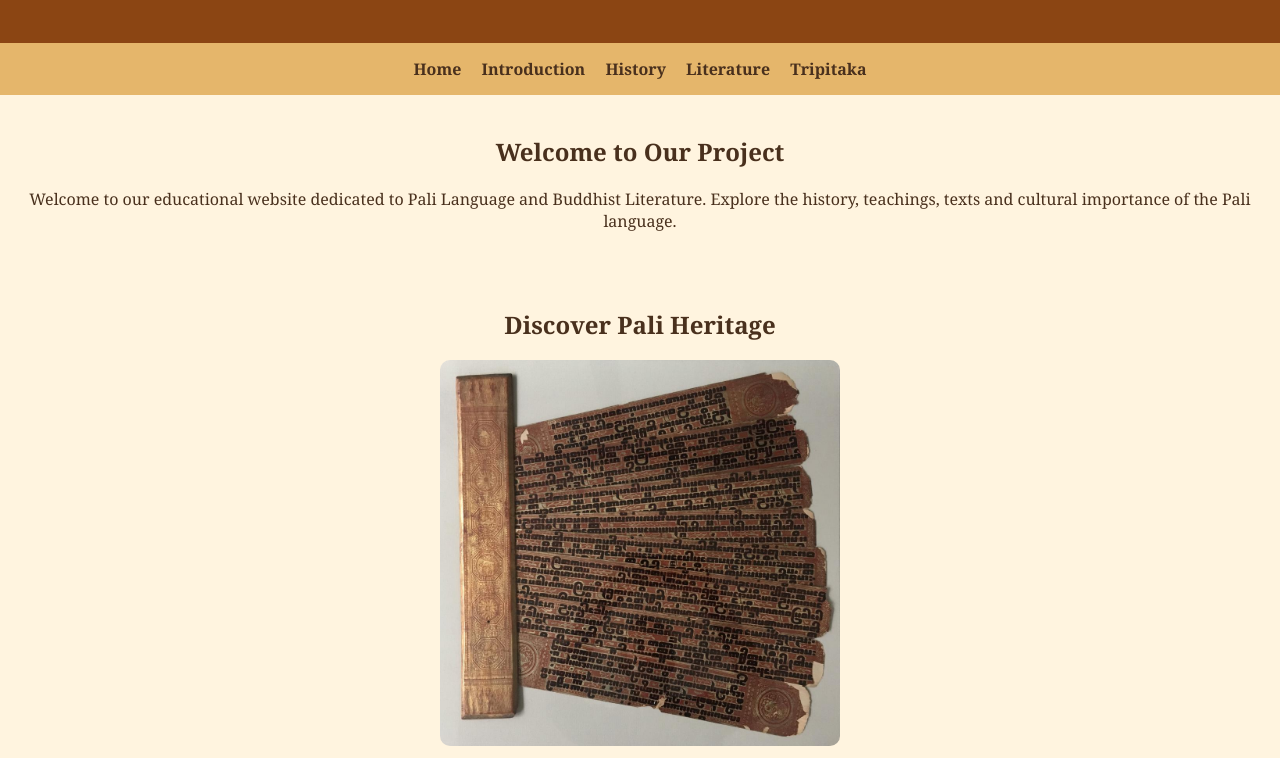
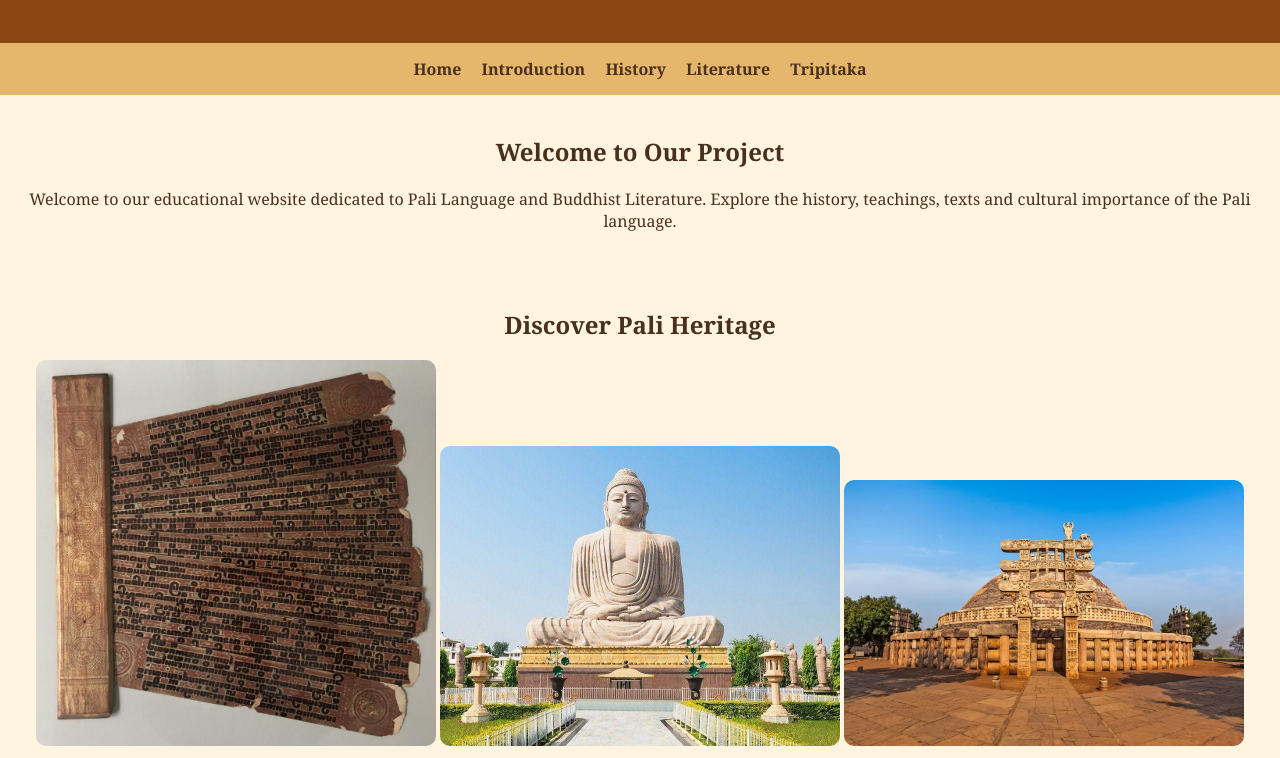
Before and after one commit to yamajlepragati6-beep/pali-buddhist-literature, a plain HTML site: page index.html in a window 1280 px wide. Shown: the part 194-952 px from the top of the page. Drawn offline with Linux system fonts and the light colour scheme.

Commit message:
Update index.html

```diff
--- a/index.html
+++ b/index.html
@@ -85,6 +85,14 @@
      alt="Ancient Pali manuscript"
      width="400">
 
+    <img src="buddha-statue.jpg"
+     alt="Buddha statue"
+     width="400">
+
+    <img src="sanchi-stupa.jpg"
+     alt="Sanchi Stupa"
+     width="400">
+
     <p>
         Pali is an ancient Middle Indo-Aryan language
         closely associated with the Theravada Buddhist
```
